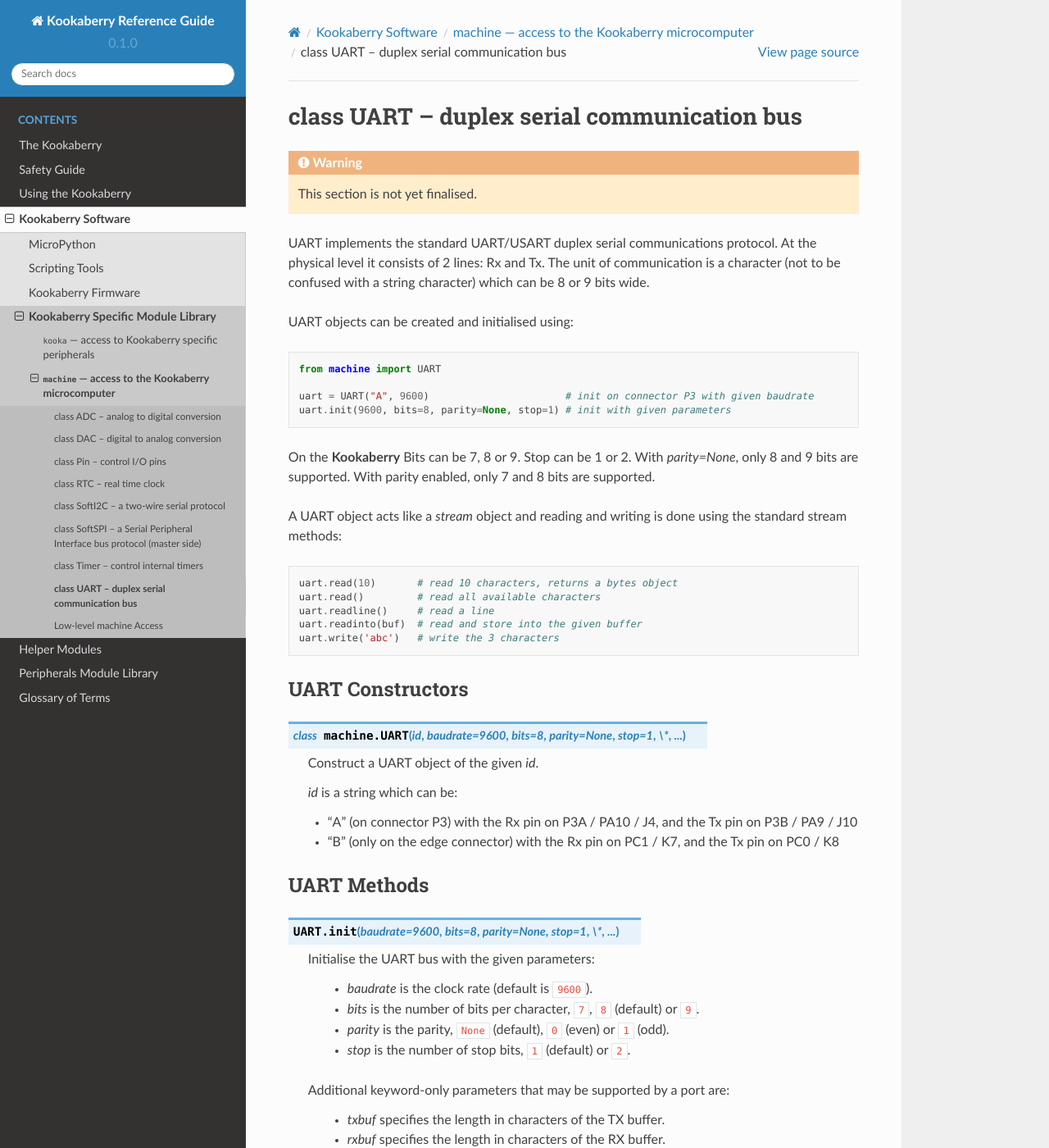
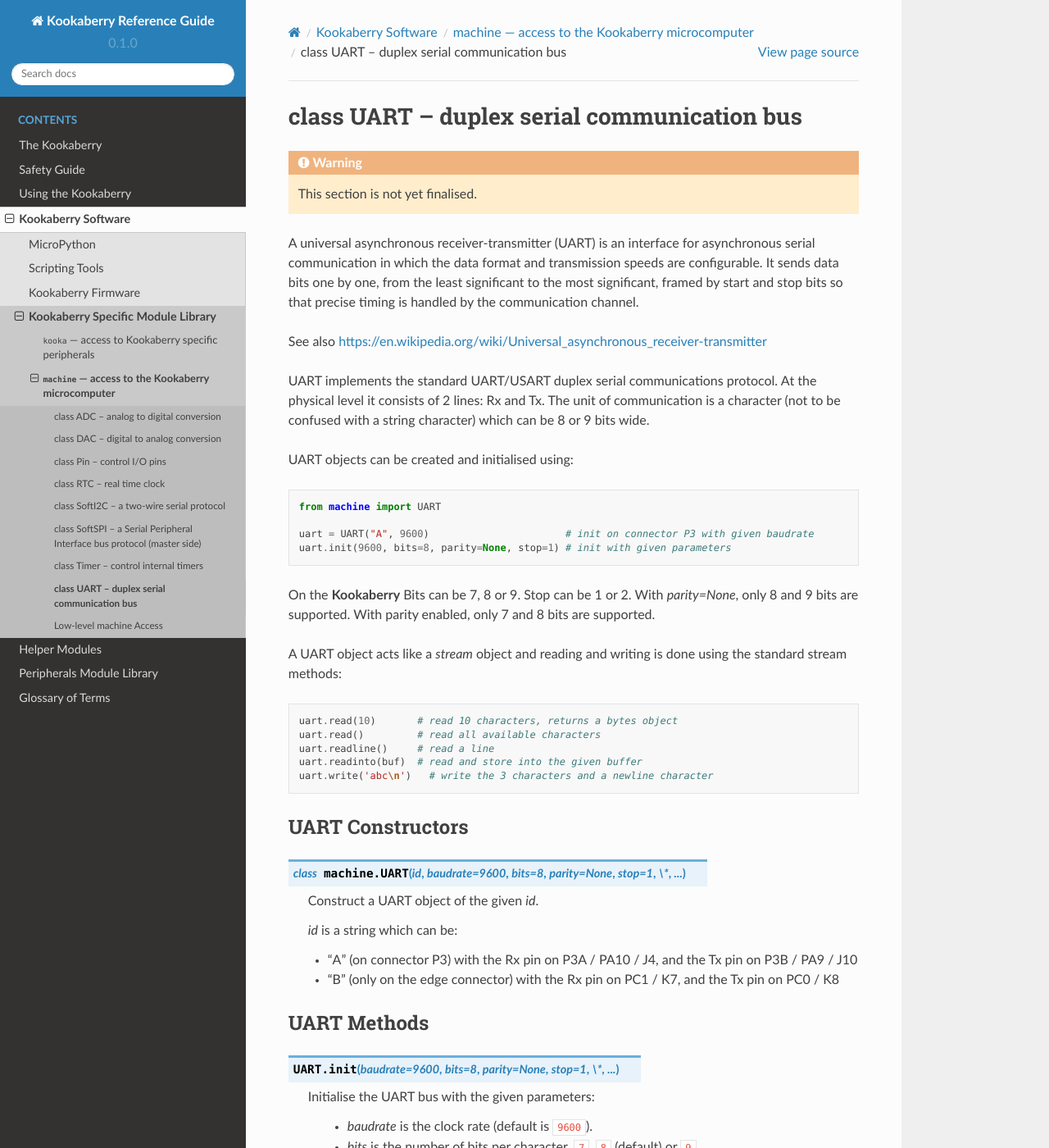
Before and after one commit to TDStrasser/Kookaberry-Reference-Guide, a Sphinx documentation site: the page built from docs/source/machine.UART.rst, in a window 1280 px wide and 1400 px high. Shown: the whole window at 82% size. Built offline with Sphinx 7.4.7 and the Read the Docs theme 2.0.0, drawn with Linux system fonts in a browser that asks for light colours.

Commit message:
Update machine.UART.rst

```diff
--- a/docs/source/machine.UART.rst
+++ b/docs/source/machine.UART.rst
@@ -8,7 +8,12 @@
 
    This section is not yet finalised.
 
+A universal asynchronous receiver-transmitter (UART) is an interface for asynchronous serial communication
+in which the data format and transmission speeds are configurable.
+It sends data bits one by one, from the least significant to the most significant,
+framed by start and stop bits so that precise timing is handled by the communication channel.
 
+See also https://en.wikipedia.org/wiki/Universal_asynchronous_receiver-transmitter
 
 UART implements the standard UART/USART duplex serial communications protocol.  At
 the physical level it consists of 2 lines: Rx and Tx.  The unit of communication
@@ -33,7 +38,7 @@
     uart.read()         # read all available characters
     uart.readline()     # read a line
     uart.readinto(buf)  # read and store into the given buffer
-    uart.write('abc')   # write the 3 characters
+    uart.write('abc\n')   # write the 3 characters and a newline character
 
 UART Constructors
 -----------------
```
